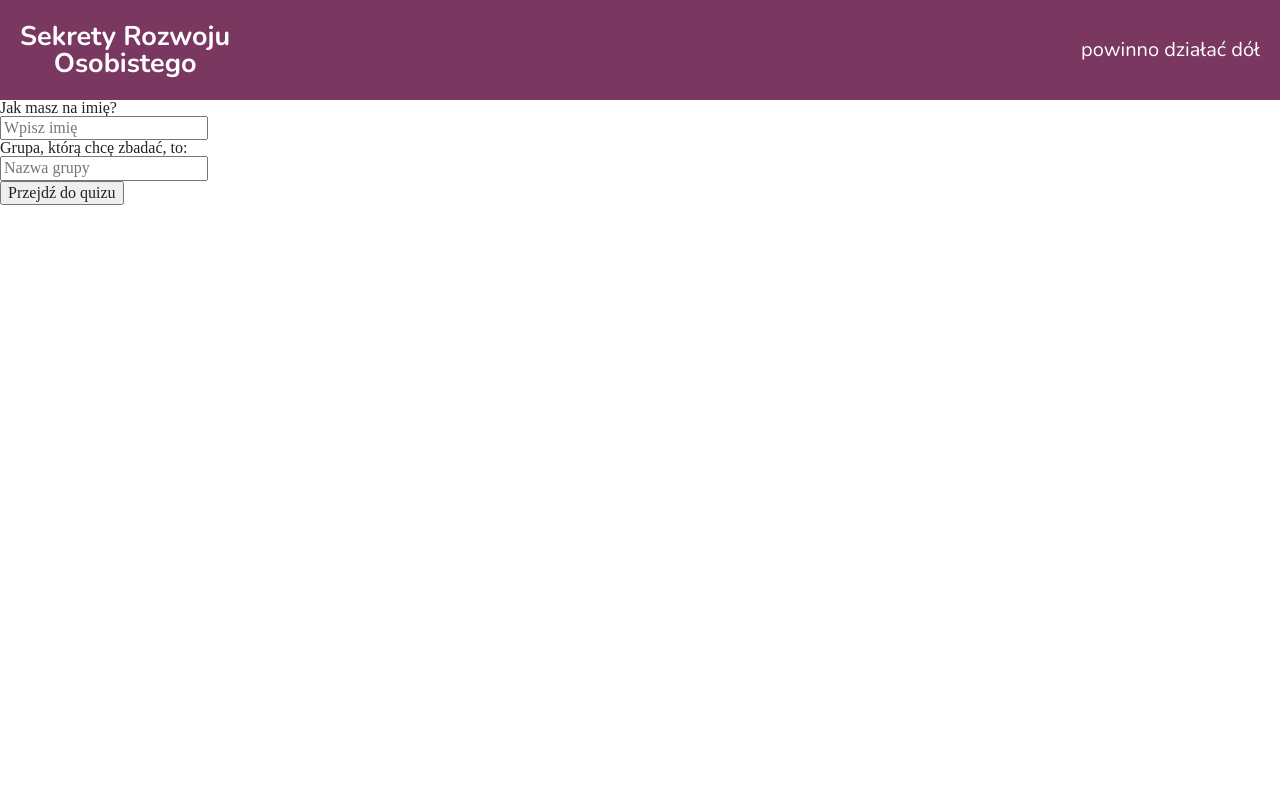
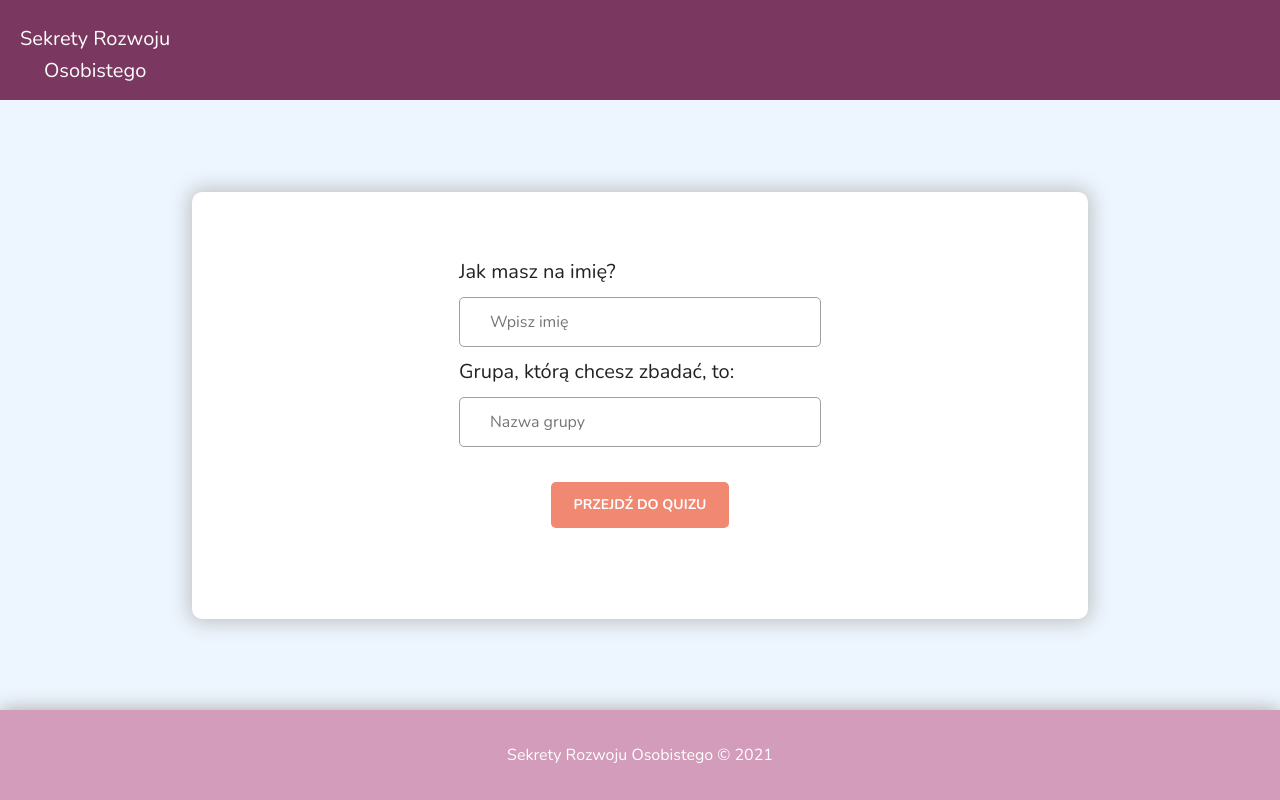
Before and after one commit to annabaranowska8/Quiz_Project, a React (Create React App) app in the folder Quiz/: page / in a window 1280 px wide. Built offline with nearby package versions, Linux system fonts and the light colour scheme.

Commit message:
version completed

```diff
--- a/Quiz/src/App.js
+++ b/Quiz/src/App.js
@@ -1,15 +1,32 @@
-import React from "react";
-import Header from "./componentsStyle/Header"
+import React, {useState, useEffect} from "react";
+import Header from "./componentsStyle/Header";
 import QuizWelcome from "./componentsLogic/QuizWelcome";
-// import Quiz from "./componentsLogic/Quiz";
-import './scss/main.scss';
+import Footer from "./componentsStyle/Footer";
+import "./scss/main.scss";
 
 function App() {
-  return <>
-  <Header />
-  <QuizWelcome />
 
-  </>
+  // const [personName, setPersonName] = useState("");
+  // const [groupName, setGroupName] = useState("");
+  // // const [dziwnyState, setDziwnyState] = useState("");
+
+
+  // useEffect(() => {
+
+  //   setPersonName(localStorage.getItem("nameInLocalStorage"));
+  //   setGroupName(localStorage.getItem("groupInLocalStorage"));
+
+
+  // },[])
+
+
+  return (
+    <>
+      <Header/>
+      <QuizWelcome />
+      <Footer />
+    </>
+  );
 }
 
 export default App;
--- a/Quiz/src/componentsLogic/FirstEntry.js
+++ b/Quiz/src/componentsLogic/FirstEntry.js
@@ -1,11 +1,10 @@
 import React, {useState} from "react";
 import NameLocalStorage from "./NameLocalStorage";
 import GroupLocalStorage from "./GroupLocalStorage";
-import Header from "../componentsStyle/Header"
 import Quiz from "./Quiz";
 
 
-const FirstEntry = () => {
+const FirstEntry = ({setUpdatetowanyState}) => {
     const [enable, setEnable] = useState(false);
     const [name, setName] = NameLocalStorage("nameInLocalStorage");
     const [group, setGroup] = GroupLocalStorage("groupInLocalStorage");
@@ -21,24 +20,37 @@ const FirstEntry = () => {
         e.preventDefault()
         setEnteredGroup(e.target.value)
       }
-      const handleSubmit = () => {
+      const handleSubmit = (e) => {
+        e.preventDefault();
         setEnable(true);
         setName(enteredName);
         setGroup(enteredGroup);
       }
 
 
+
     return <>
-    {/* {!enable && <Header />} */}
-      <form>
-      {!enable && <div>
-        <h2>Jak masz na imię?</h2>
-        <input value={enteredName} type="text" placeholder="Wpisz imię" onChange={onChangeName}  />
-        <h2>Grupa, którą chcę zbadać, to:</h2>
-        <input value={enteredGroup} type="text" placeholder="Nazwa grupy" onChange={onChangeGroup} />
-      </div> }
+      <form onSubmit={handleSubmit}>
+        <div className="quiz">
+          <div className="container">
+            <div className="quiz__box">
+              {!enable && <>
+              <div className="quiz__box--form">
+                <label>Jak masz na imię?</label>
+                <input value={enteredName} type="text" placeholder="Wpisz imię" onChange={onChangeName}  />
+              </div>
+              <div className="quiz__box--form">
+                <label>Grupa, którą chcesz zbadać, to:</label>
+                <input value={enteredGroup} type="text" placeholder="Nazwa grupy" onChange={onChangeGroup} />
+              </div>
+            </>}
       {enable && !startNewQuizNow && <Quiz name={name} group={group} />}
-      {!enable && <button type="submit" onClick={handleSubmit}>Przejdź do quizu</button>}
+      {!enable && <div className="quiz__box--form">
+                    <button className="btn" type="submit">Przejdź do quizu</button>
+                  </div>}
+            </div>
+          </div>
+        </div>
       </form>
       </>
 }
--- a/Quiz/src/componentsLogic/QuizSummary.js
+++ b/Quiz/src/componentsLogic/QuizSummary.js
@@ -1,5 +1,4 @@
 import React, {useState} from "react";
-// import Header from "../componentsStyle/Header";
 
 function QuizSummary({counter}) {
     const [enable, setEnable] = useState(false);
@@ -16,25 +15,32 @@ function QuizSummary({counter}) {
             return "W grupie są zachowania jak w sekcie! Uwazaj!"
         }
     };
+
+const handleNewStart = () => {
+    window.location.reload(false);
+}
+
     {if (counter > 0) {
         return <>
-            {/* {!enable && <Header />} */}
-            {!enable && <div>
-                <p>Liczba Twoich odpowiedzi na "TAK" to: {counter}.</p>
+            {!enable && <div className="quiz__summary quiz__content">
+                <h2>Liczba Twoich odpowiedzi na "TAK" to: {counter}.</h2>
                 <p>{conditionsOfYesAmount(counter)}</p>
-                <p>Pamiętaj aby powtozyc quiz po pewnym czasie. Zapisz w swoim kalendarzu, kiedy chcesz to zrobić (pamiętaj o zapisaniu linka do strony).</p>
-                <p>Pełna wersja quizu jest dostepna w ksiązce pt. "Sekrety Rozwoju Osobistego"</p>
-                <p>Chcę mieć dostęp do pełnej wersji! - przedź do sklepu.</p>
+                <p>Chcesz powtórzyć quiz?</p>
+                <button  className="btn" onClick={handleNewStart}>Powtórz quiz</button>
+                <p>Pełna wersja quizu jest dostepna w książce pt. "Sekrety Rozwoju Osobistego".</p>
+                <p>Chcesz uzyskać dostęp do pełnej wersji?</p>
+                <a className="btn" href="https://www.sekretyrozwojuosobistego.pl/">Kup książkę</a>
             </div>}
             </>
     } else {
         return <>
             {/* {!enable && <Header />} */}
-            {!enable && <div>
-                <p>Jest GIT.</p>
-                <p>Pamiętaj aby powtozyc quiz po pewnym czasie. Zapisz w swoim kalendarzu, kiedy chcesz to zrobić (pamiętaj o zapisaniu linka do strony).</p>
-                <p>Pełna wersja quizu jest dostepna w ksiązce pt. "Sekrety Rozwoju Osobistego"</p>
-                <p>Chcę mieć dostęp do pełnej wersji! - przedź do sklepu.</p>
+            {!enable && <div className="quiz__summary quiz__content">
+                <h2>Twoja grupa wygląda na bezpieczną. Gratulacje!</h2>
+                <p>Jeśli chcesz powtórzyć quiz dla innej grupy kliknij tutaj:</p>
+                <button  className="btn" onClick={handleNewStart}>Powtórz quiz</button>
+                <p>Pełna wersja quizu jest dostepna w książce pt. <span>"Sekrety Rozwoju Osobistego"</span>.<br/>Chcesz uzyskać dostęp do pełnej wersji?</p>
+                <a className="btn" href="https://www.sekretyrozwojuosobistego.pl/">Kup książkę</a>
             </div>}
             </>
         }
--- /dev/null
+++ b/Quiz/src/componentsStyle/Footer.js
@@ -0,0 +1,15 @@
+import React from "react";
+
+const Footer = () => {
+    return <>
+    <div className="footer">
+        <div className="container">
+            <div className="footer__info">
+                <p><a href="https://www.sekretyrozwojuosobistego.pl/">Sekrety Rozwoju Osobistego</a> &copy; 2021</p>
+            </div>
+        </div>
+    </div>
+    </>
+}
+
+export default Footer;
--- a/Quiz/src/componentsStyle/Header.js
+++ b/Quiz/src/componentsStyle/Header.js
@@ -1,21 +1,23 @@
-import React from "react";
+import React, {useEffect, useState} from "react";
 // import NameLocalStorage from "../componentsLogic/NameLocalStorage";
 // import GroupLocalStorage from "../componentsLogic/GroupLocalStorage";
 
-const Header = () => {
+const Header = ({personName, groupName}) => {
+
     const name = localStorage.getItem("nameInLocalStorage");
     const group = localStorage.getItem("groupInLocalStorage");
+
+
     return <>
     <div className="header">
         <div className="container">
-            <div className="logoHeader">
-                <h1>Sekrety Rozwoju<br/> Osobistego</h1>
+            <div className="header__logo">
+                <h1><a href="https://www.sekretyrozwojuosobistego.pl/" target="blank">Sekrety Rozwoju<br/> Osobistego</a></h1>
             </div>
-            <div className="personalData">
-                <p>powinno działać dół</p>
-                {(localStorage.getItem("nameInLocalStorage", "groupInLocalStorage")) && <h2>Witaj {name}!</h2>}
-                {(localStorage.getItem("nameInLocalStorage", "groupInLocalStorage")) && <h2>Grupa: {group}</h2>}
-            </div>
+            {/* <div className="personalData">
+                {localStorage.getItem("nameInLocalStorage", "groupInLocalStorage") && <h2>Witaj {name}!</h2>}
+                {localStorage.getItem("nameInLocalStorage", "groupInLocalStorage") && <h2>Grupa: {group}</h2>}
+            </div> */}
         </div>
     </div>
     </>
--- a/Quiz/src/scss/components/_footer.scss
+++ b/Quiz/src/scss/components/_footer.scss
@@ -0,0 +1,25 @@
+.footer {
+    height: 90px;
+    background-color: $color-footer;
+    font-family: 'Nunito', sans-serif;
+    box-shadow: 0px 1px 20px $color-grey-shadow;
+    display: flex;
+    justify-content: center;
+    align-items: center;
+
+    .container {
+        width: 1320px;
+        display: flex;
+        justify-content: center;
+
+        .footer__info p {
+            color: $color-primary;
+
+            a {
+                text-decoration: none;
+                color: $color-primary;
+            }
+        }
+    }
+
+}
--- a/Quiz/src/scss/components/_header.scss
+++ b/Quiz/src/scss/components/_header.scss
@@ -5,6 +5,7 @@
     display: flex;
     align-items: center;
     justify-content: center;
+    box-shadow: 0 4px 8px 0 rgb(160, 160, 160);
 
     .container {
         width: 1320px;
@@ -15,17 +16,27 @@
         align-items: center;
     }
 
-    h1 {
-        color: $color-primary;
-        font-family: 'Nunito', sans-serif;
-        font-size: 27px;
-        font-weight: 800;
-        margin: 0;
+    // a {
+    //     font-family: 'Nunito', sans-serif;
+    //     text-decoration: none;
+    //     color: $color-primary;
+
+    .header__logo {
         text-align: center;
+
+        h1 a {
+            font-family: "Nunito", sans-serif;
+            color: $color-primary;
+            font-size: 20px;
+            font-weight: 500;
+            margin: 0;
+            text-decoration: none;
+        }
     }
 
+
     .personalData {
-        color: $color-primary;
+        color: $color-lighter-blue;
         font-family: 'Nunito', sans-serif;
         font-size: 20px;
         font-weight: 400;
--- a/Quiz/src/scss/components/_quiz.scss
+++ b/Quiz/src/scss/components/_quiz.scss
@@ -0,0 +1,185 @@
+.quiz {
+    height: calc(100vh - 190px);
+    background-color: $color-light-blue;
+    display: flex;
+    align-items: center;
+    justify-content: center;
+
+    .container {
+        width: 1320px;
+        height: 100%;
+        display: flex;
+        justify-content: center;
+        align-items: center;
+
+        .quiz__box {
+            height: 70%;
+            width: 70%;
+            box-shadow: 0px 0px 20px 3px darken($color-light-grey, 15%);
+            border-radius: 10px;
+            background-color: $color-primary;
+            display: flex;
+            flex-direction: column;
+            justify-content: center;
+            align-items: center;
+            position: relative;
+
+            h2 {
+                font-family: "Nunito", sans-serif;
+                font-size: 30px;
+                margin: 30px 0 20px;
+            }
+
+            p {
+                font-family: "Nunito", sans-serif;
+                font-size: 20px;
+                text-align: center;
+                // margin-bottom: 30px;
+            }
+
+            .btn {
+                border: none;
+                text-transform: uppercase;
+                margin-top: 20px;
+                background-color: $color-button;
+                padding: 15px 23px;
+                border-radius: 5px;
+                font-weight: 800;
+                font-size: 14px;
+                color: $color-primary;
+                display: inline-block;
+                margin: 20px;
+
+                &:hover {
+                    background-color: $color-footer;
+                    transition: 0.3s;
+                }
+            }
+
+            .quiz__box--form {
+                display: flex;
+                flex-direction: column;
+                align-items: center;
+                font-family: 'Nunito', sans-serif;
+
+
+                label {
+                    font-size: 20px;
+                    align-self: flex-start;
+                }
+
+                input {
+                    border: 1px solid $color-grey-shadow;
+                    width: 18.75rem;
+                    padding: 15px 30px;
+                    border-radius: 5px;
+                    margin: 15px 0;
+                }
+
+                .btn {
+                    border: none;
+                    text-transform: uppercase;
+                    margin-top: 20px;
+                    background-color: $color-button;
+                    padding: 15px 23px;
+                    border-radius: 5px;
+                    font-weight: 800;
+                    font-size: 14px;
+                    color: $color-primary;
+
+                    &:hover {
+                        background-color: $color-footer;
+                        transition: 0.3s;
+                    }
+                }
+
+
+            }
+        }
+    }
+}
+
+//quiz
+.quiz__content {
+    text-align: center;
+    margin: 0 100px;
+    .quiz__content__header {
+        height: 15%;
+        display: flex;
+        justify-content: center;
+        align-items: center;
+        h3 {
+            font-family: "Nunito", sans-serif;
+            color: $color-secondary;
+            span {
+            text-transform: uppercase;
+            }
+        }
+        p {
+            font-family: "Nunito", sans-serif;
+            font-size: 20px;
+            padding: 30px;
+        }
+    }
+}
+.quiz--questionNumber {
+    height: 50%;
+
+    p {
+        padding: 15px;
+    }
+
+    // &:before {
+    //         content: "";
+    //         height: 60px;
+    //         width: 60px;
+    //         border-radius: 50%;
+    //         background-color: $color-light-blue;
+    //         position: absolute;
+    //     }
+}
+.btn {
+    border: none;
+    text-transform: uppercase;
+    margin-top: 20px;
+    background-color: $color-button;
+    padding: 15px 30px;
+    border-radius: 5px;
+    font-family: "Nunito", sans-serif;
+    font-weight: 800;
+    font-size: 16px;
+    color: $color-primary;
+    margin: 15px;
+
+    &:hover {
+        background-color: $color-footer;
+        transition: 0.3s;
+    }
+}
+
+//quiz summary
+.quiz__summary {
+    text-align: center;
+    h2 {
+        font-family: "Nunito", sans-serif;
+        font-size: 20px;
+        padding: 5px;
+    }
+    p {
+        font-family: "Nunito", sans-serif;
+        font-size: 15px;
+        padding: 5px;
+    }
+    a.btn {
+        box-sizing: border-box;
+        text-decoration: none;
+        padding: 0px;
+    }
+
+    .btn {
+        width: 180px;
+        margin-top: 20px;
+        margin: 15px;
+    }
+
+}
```
Also changed, not shown: Quiz/src/componentsLogic/NextEntry.js (+39 -12 lines), Quiz/src/componentsLogic/Quiz.js (+12 -9 lines), Quiz/src/componentsLogic/QuizWelcome.js (+11 -4 lines), Quiz/src/scss/variables/colors.scss (+7 -0 lines).
